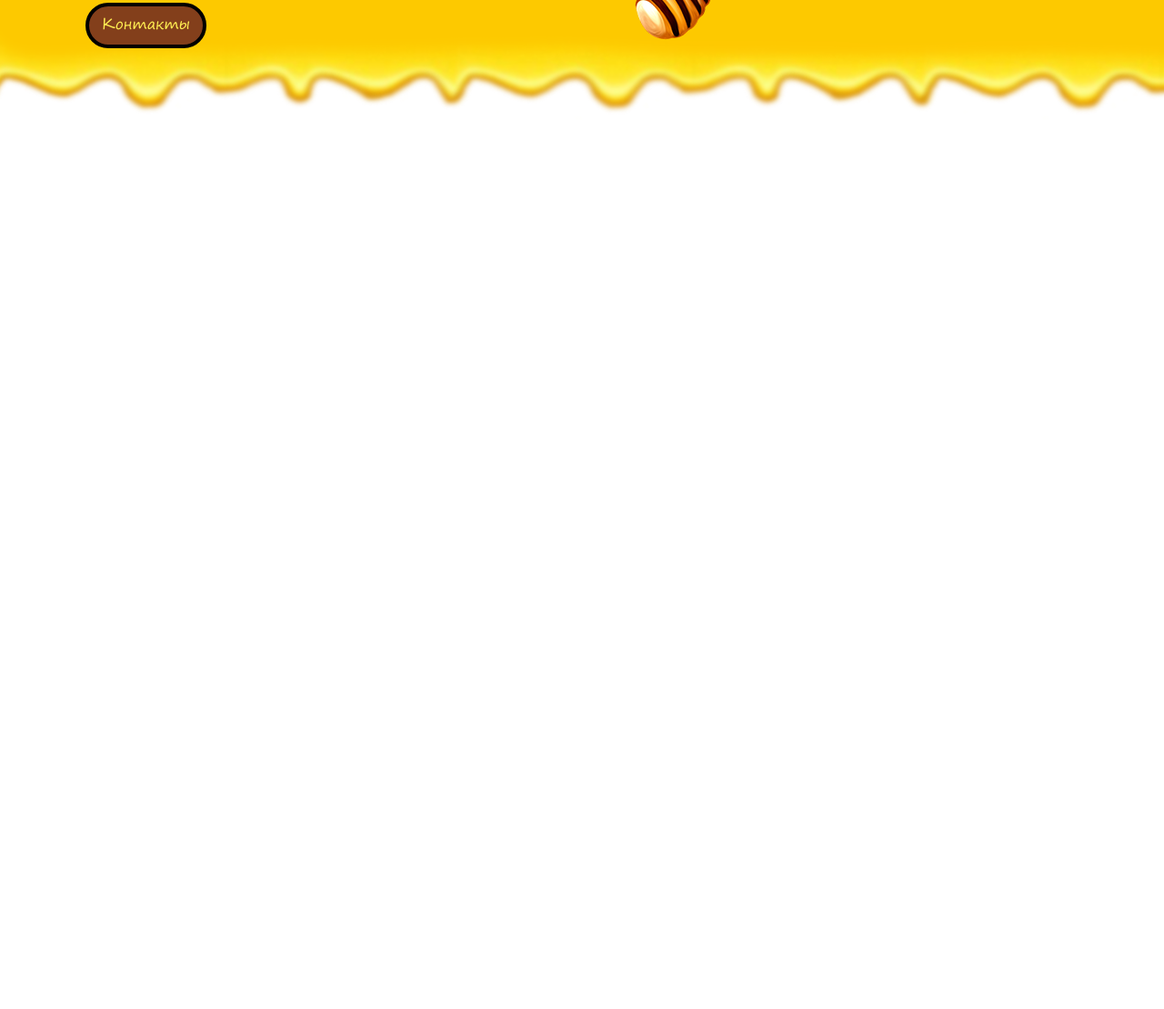
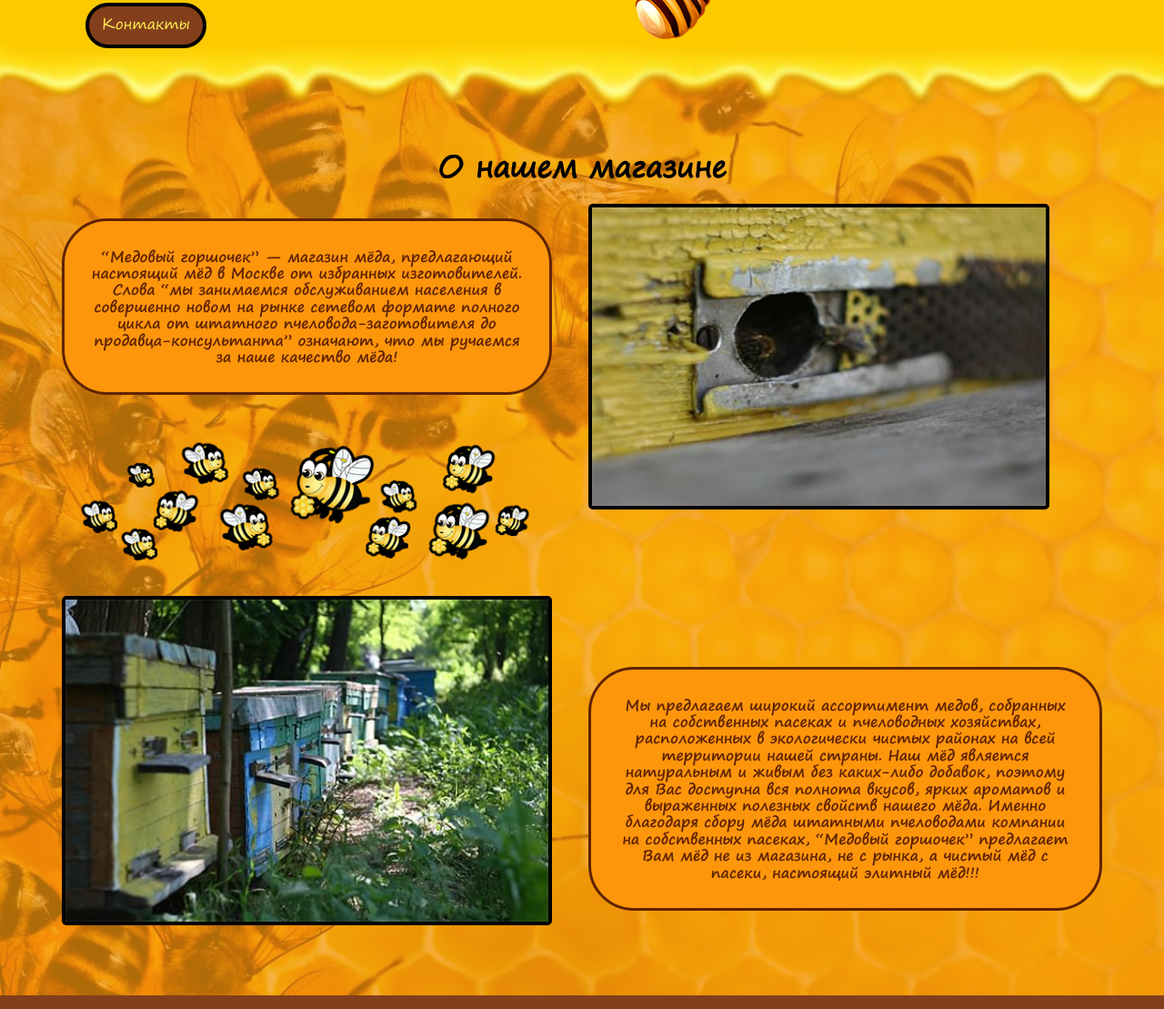
Before and after one commit to MaxGrachikov/the-honey-shop, a website: page index.html in a window 1280 px wide. Shown: the part 464-1573 px from the top of the page at 91% size. Before the commit the page ends 800 px from the top, so only its background shows below. Drawn offline with Linux system fonts and the light colour scheme; files that its build step writes are made by us from their sources.

Commit message:
Сверстал блок 'О нашем магазине' без адаптива

```diff
--- a/index.html
+++ b/index.html
@@ -10,7 +10,7 @@
 	 <!-- endbower -->
 </head>
 <body>
-	<header>
+	<header class="header">
 		<div class="container">
 			<div class="header-wrapper">
 				<div class="header-wrapper__col-one">
@@ -37,6 +37,27 @@
 		</div>
 	</header>
 
+	<main class="main">
+		<div class="main__background-image">
+			<div class="main__background-cover">
+				<div class="container">
+					<h1 class="container-title title">О нашем магазине</h1>
+					<div class="wrapper-main">
+						<div class="wrapper-main__col-one">
+							<p class="wrapper-main__text-one">“Медовый горшочек” — магазин мёда, предлагающий настоящий мёд в Москве от избранных изготовителей. Слова “мы занимаемся обслуживанием населения в совершенно новом на рынке сетевом формате полного цикла от штатного пчеловода-заготовителя до продавца-консультанта” означают, что мы ручаемся за наше качество мёда!</p>
+							<img src="build/images/AboutUs/Bees.png" alt="bees" class="wrapper-main__bees">
+							<img src="build/images/AboutUs/Photo2.jpg" alt="Photo2" class="wrapper-main__photo2">
+						</div>
+						<div class="wrapper-main__col-two">
+							<img src="build/images/AboutUs/Photo1.jpg" alt="" class="wrapper-main__photo1">
+							<p class="wrapper-main__text-two">Мы предлагаем широкий ассортимент медов, собранных на собственных пасеках и пчеловодных хозяйствах, расположенных в экологически чистых районах на всей территории нашей страны. Наш мёд является натуральным и живым без каких-либо добавок, поэтому для Вас доступна вся полнота вкусов, ярких ароматов и выраженных полезных свойств нашего мёда. Именно благодаря сбору мёда штатными пчеловодами компании на собственных пасеках, “Медовый горшочек” предлагает Вам мёд не из магазина, не с рынка, а чистый мёд с пасеки, настоящий элитный мёд!!!</p>
+						</div>
+					</div>
+				</div>
+			</div>
+		</div>
+	</main>
+
 
 
   <!-- bower:js -->
--- a/src/sass/_fonts.scss
+++ b/src/sass/_fonts.scss
@@ -1,10 +1,10 @@
 @font-face {
     font-family: 'Segoe Print Bold';
-    src: url('../fonts/SegoePrint-Bold.eot');
-    src: url('../fonts/SegoePrint-Bold.eot?#iefix') format('embedded-opentype'),
-        url('../fonts/SegoePrint-Bold.woff2') format('woff2'),
-        url('../fonts/SegoePrint-Bold.woff') format('woff'),
-        url('../fonts/SegoePrint-Bold.ttf') format('truetype');
+    src: url('/../../fonts/SegoePrint-Bold.eot');
+    src: url('/../../fonts/SegoePrint-Bold.eot?#iefix') format('embedded-opentype'),
+        url('/../../fonts/SegoePrint-Bold.woff2') format('woff2'),
+        url('/../../fonts/SegoePrint-Bold.woff') format('woff'),
+        url('/../../fonts/SegoePrint-Bold.ttf') format('truetype');
     font-weight: bold;
     font-style: normal;
 }
--- a/src/sass/blocks/_header.scss
+++ b/src/sass/blocks/_header.scss
@@ -1,4 +1,6 @@
 header {
+	position: relative;
+	z-index: 1;
 	background-image: url("../../images/hat/Hat.png");
 	box-sizing: cover;
 	height: 600px;
--- /dev/null
+++ b/src/sass/blocks/_main.scss
@@ -0,0 +1,76 @@
+.main {
+	z-index: 0;
+	margin-top: -132px;
+	border-bottom: 15px solid #833f1b;
+	&__background-cover {
+		background: rgba(245, 153, 11, 0.7);
+		height: 100%;
+	}
+	&__background-image {
+		background-image: url("../../../build/images/AboutUs/Background.jpg");
+		background-size: cover;
+		height: 1069px;
+	}
+}
+
+.container-title {
+	display: block;
+	padding-top: 140px;
+	text-align: center;
+}
+
+.wrapper-main {
+	display: flex;
+	justify-content: center;
+
+	&__col-one {
+		display: flex;
+		flex-direction: column;
+		flex-basis: 30%;
+		padding-right: 40px;
+	}
+
+	&__text-one {
+		width: 539px;
+		background: #fe960b;
+		border: 3px solid #5f2303;
+		border-radius: 50px;
+		text-align: center;
+		@include bold;
+		color: #5f2303;
+		padding: 30px;
+	}
+
+	&__text-two {
+		width: 565px;
+		background: #fe960b;
+		border: 3px solid #5f2303;
+		border-radius: 50px;
+		text-align: center;
+		@include bold;
+		color: #5f2303;
+		padding: 30px;
+	}
+
+	&__bees {
+		width: 100%;
+	}
+
+	&__photo2 {
+		border: 4px solid black;
+		border-radius: 5px;
+	}
+
+	&__photo1 {
+		border: 4px solid black;
+		border-radius: 5px;
+		width: 507px;
+	}
+
+	&__col-two {
+		display: flex;
+		flex-direction: column;
+		flex-basis: 30%;
+		justify-content: space-between;
+	}
+}
--- a/src/sass/main.scss
+++ b/src/sass/main.scss
@@ -9,3 +9,5 @@
 @import "interface"; // Настройка интерфейсов
 
 @import "blocks/header"; // Шапка сайта
+
+@import "blocks/main"; // Раздел о нас
```
Also changed, not shown: build/css/main.css, src/css/main.css, src/sass/_interface.scss (line endings or trailing spaces).
